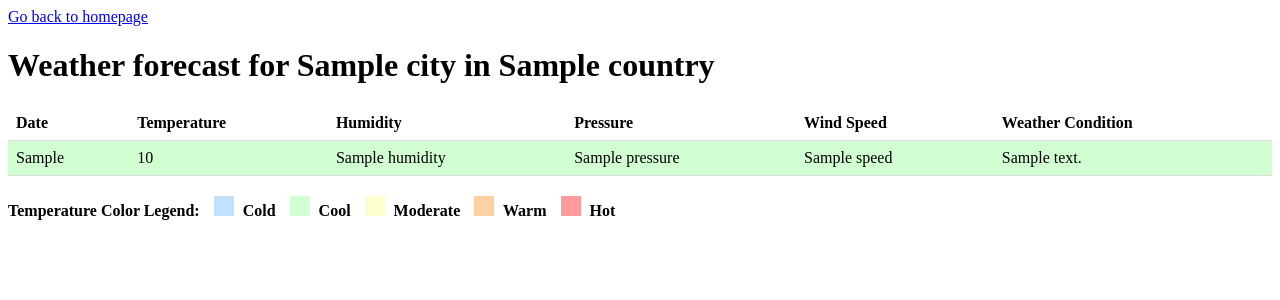
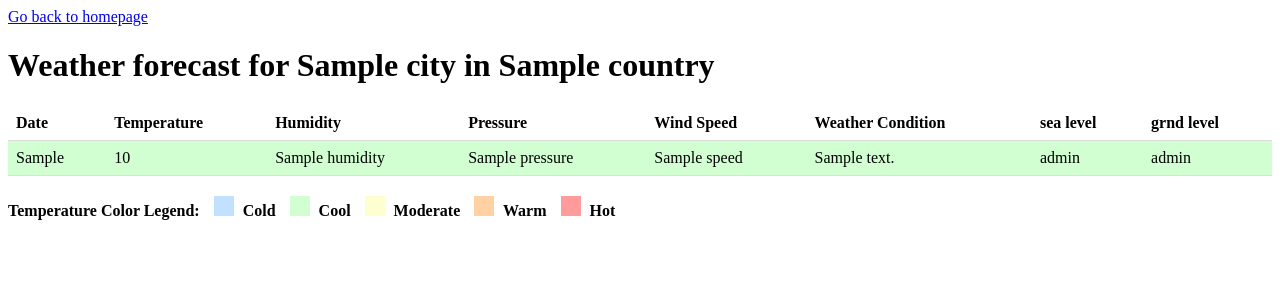
Before and after one commit to RL20/CityExplorer, a Flask app: page /weather/1 in a window 1280 px wide. Shown: the top 300 px of the page. Run offline with Flask 2, Linux system fonts and the light colour scheme; a database or web service that is not in the repository returns one stand-in record (values such as "Sample title"); data that the repository does not hold is empty.

Commit message:
added sea_level and grnd_level values so user can get this info

```diff
--- a/app.py
+++ b/app.py
@@ -28,6 +28,9 @@ def get_weather(api_key, city, language="en", num_days=8):
                 "pressure": forecast["main"]["pressure"],
                 "wind_speed": forecast["wind"]["speed"],
                 "weather_condition": forecast["weather"][0]["description"],
+                "sea_level": forecast["main"]["sea_level"],
+                "grnd_level": forecast["main"]["grnd_level"],
+                "wind_speed": forecast["wind"]["speed"],
             }
             weather_info.append(weather)
 
--- a/templates/weather.html
+++ b/templates/weather.html
@@ -77,6 +77,8 @@
         <th>Pressure</th>
         <th>Wind Speed</th>
         <th>Weather Condition</th>
+        <th>sea level</th>
+        <th>grnd level</th>
         <!-- Added column for weather condition -->
       </tr>
       {% for day in weather %}
@@ -88,6 +90,8 @@
         <td class="{% if day.temperature < 10 %}cold{% elif day.temperature < 20 %}cool{% elif day.temperature < 25 %}moderate{% elif day.temperature < 30 %}warm{% else %}hot{% endif %}">{{ day.wind_speed }}</td>
         <td class="{% if day.temperature < 10 %}cold{% elif day.temperature < 20 %}cool{% elif day.temperature < 25 %}moderate{% elif day.temperature < 30 %}warm{% else %}hot{% endif %}">{{ day.weather_condition }}</td>
         <!-- Display weather condition -->
+        <td class="{% if day.temperature < 10 %}cold{% elif day.temperature < 20 %}cool{% elif day.temperature < 25 %}moderate{% elif day.temperature < 30 %}warm{% else %}hot{% endif %}">{{ day.sea_level }}</td>
+        <td class="{% if day.temperature < 10 %}cold{% elif day.temperature < 20 %}cool{% elif day.temperature < 25 %}moderate{% elif day.temperature < 30 %}warm{% else %}hot{% endif %}">{{ day.grnd_level }}</td>
       </tr>
       {% endfor %}
     </table>
```
